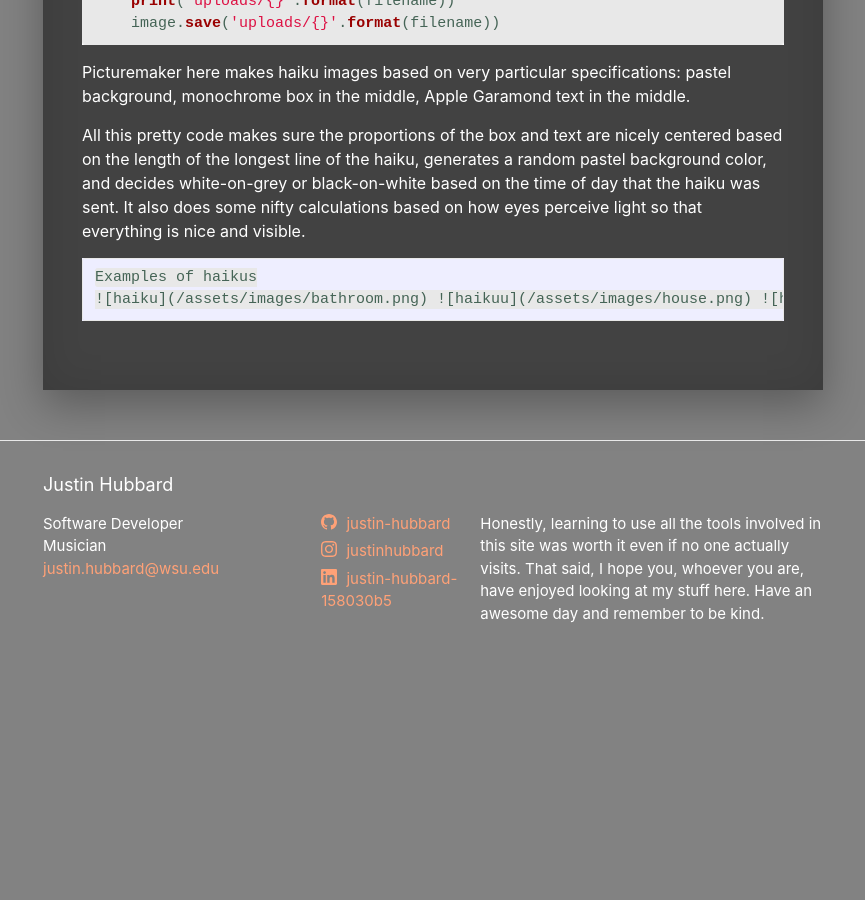
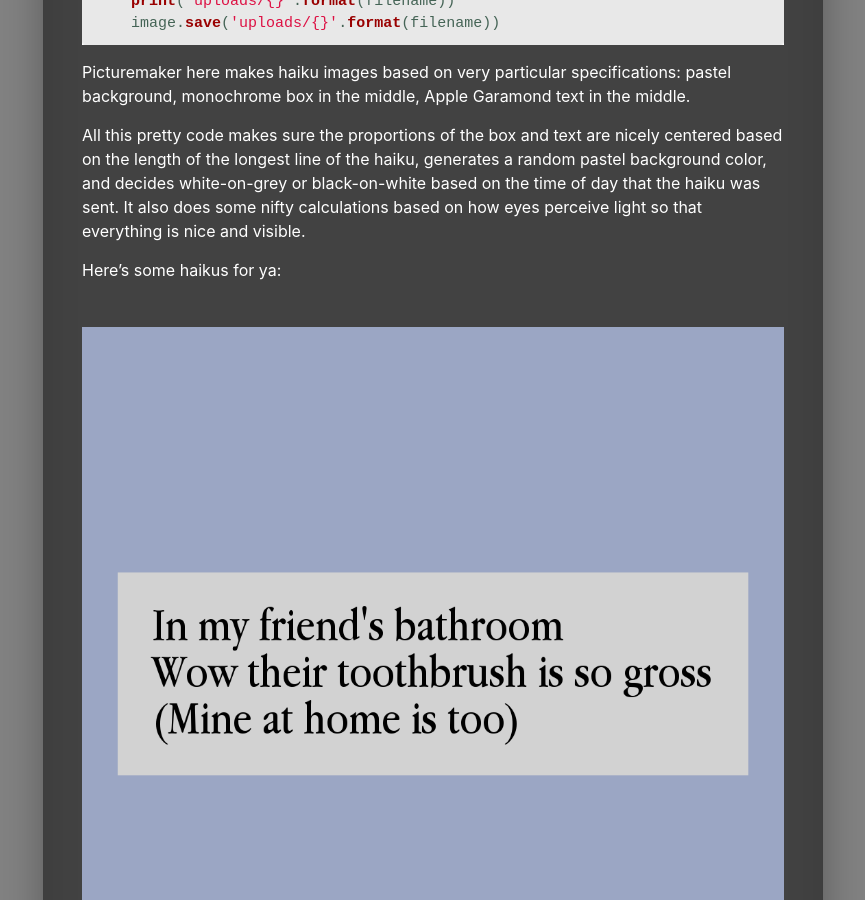
Before and after one commit to justin-hubbard/justin-hubbard.github.io, a Jekyll site: the page built from _posts/2018-06-11-04haiku.md, in a window 1280 px wide and 900 px high, scrolled down 3691 px. Shown: the whole window, without its empty margins (207-1072 px from the left). Built offline with Jekyll 4.4.1, drawn with Linux system fonts in a browser that asks for light colours; before the commit the page ends 4376 px from its top, so only the background shows below that.

Commit message:
Fixing the last commit
Classic

```diff
--- a/_posts/2018-06-11-04haiku.md
+++ b/_posts/2018-06-11-04haiku.md
@@ -155,5 +155,6 @@ Picturemaker here makes haiku images based on very particular specifications: pa
 
 All this pretty code makes sure the proportions of the box and text are nicely centered based on the length of the longest line of the haiku, generates a random pastel background color, and decides white-on-grey or black-on-white based on the time of day that the haiku was sent. It also does some nifty calculations based on how eyes perceive light so that everything is nice and visible.
 
-	Examples of haikus
-	![haiku](/assets/images/bathroom.png) ![haikuu](/assets/images/house.png) ![haikuuu](/assets/images/awful.png)
+Here's some haikus for ya:
+
+![haiku](/assets/images/bathroom.png) ![haikuu](/assets/images/house.png) ![haikuuu](/assets/images/awful.png)
```
